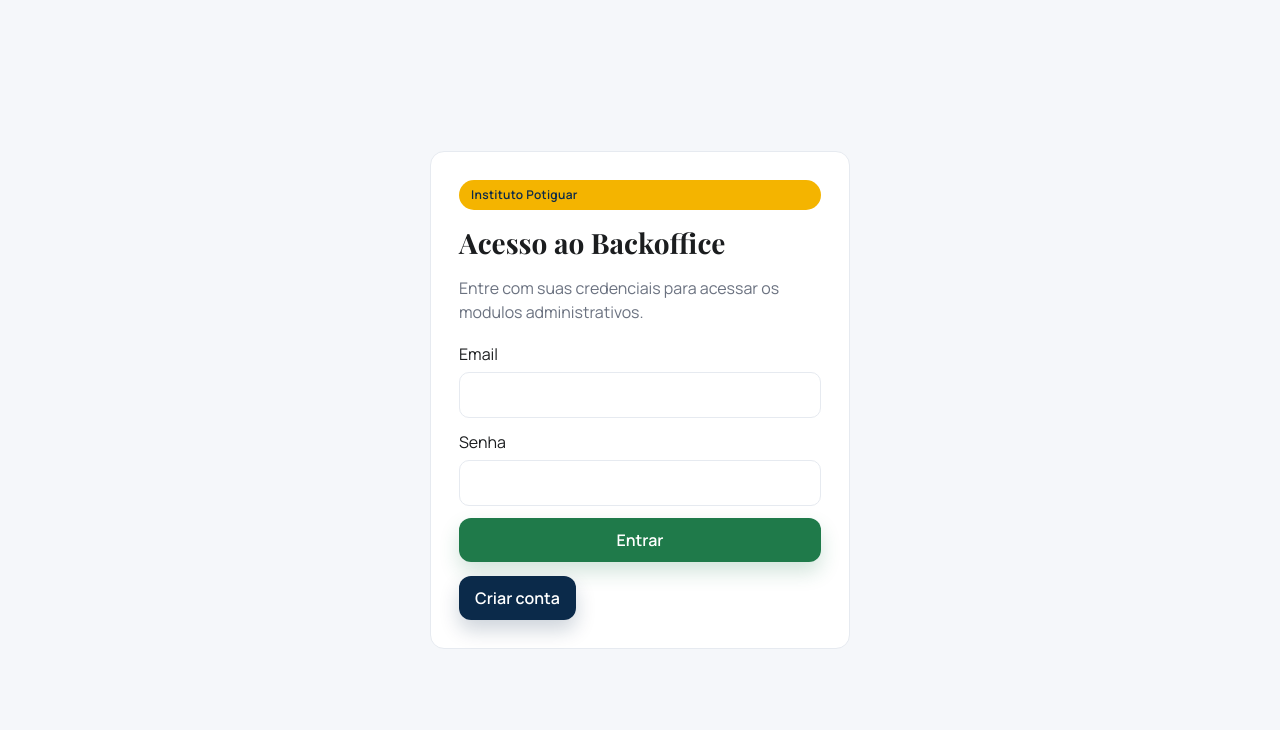
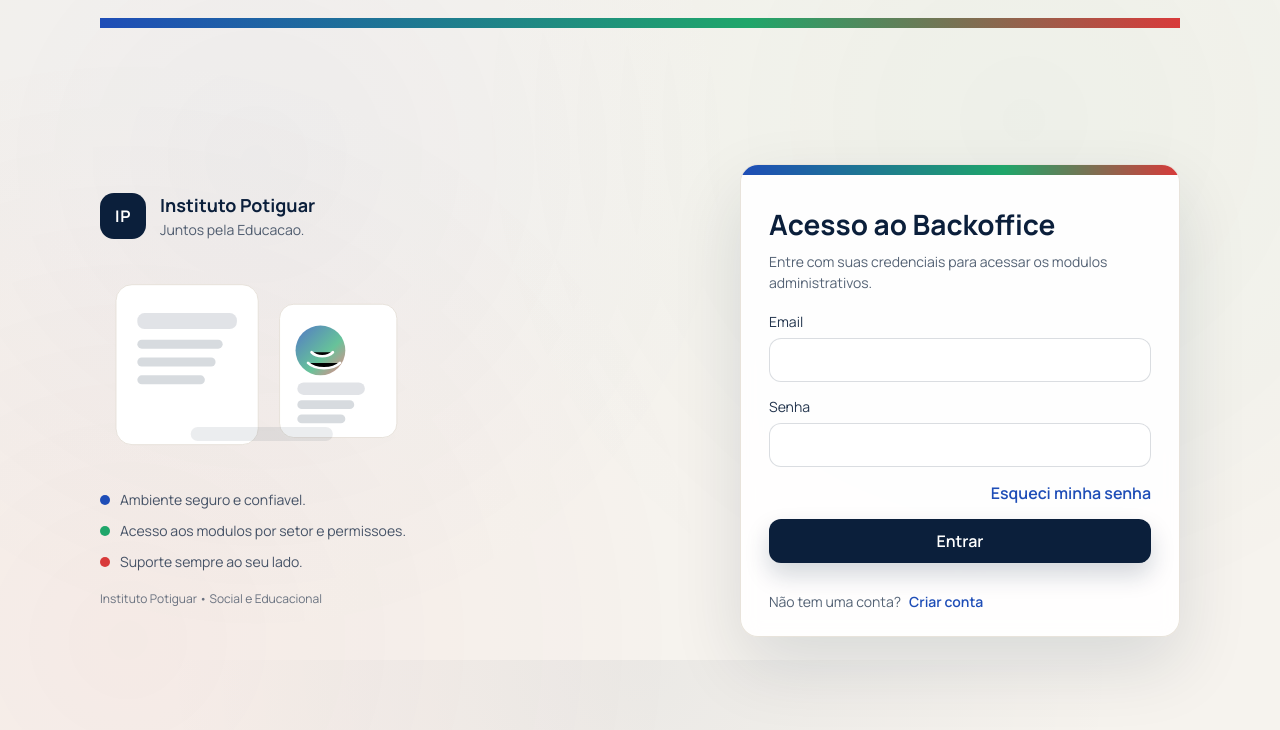
Before and after one commit to andrevrochaf-wq/institut0-potiguar, a Next.js app in the folder frontend/: page /institut0-potiguar/login in a window 1280 px wide. Shown: the top 730 px of the page. Built offline with nearby package versions, Linux system fonts and the light colour scheme; no server answers; a web font is replaced by a local one.

Commit message:
Auth: layout e card potiguar

```diff
--- a/frontend/src/app/globals.css
+++ b/frontend/src/app/globals.css
@@ -445,3 +445,289 @@ textarea {
     padding: 16px 20px;
   }
 }
+
+.ip-auth {
+  min-height: 100vh;
+  background: #f6f3ee;
+  position: relative;
+  overflow: hidden;
+}
+
+.ip-auth::before {
+  content: '';
+  position: absolute;
+  inset: 0;
+  background:
+    radial-gradient(circle at 20% 20%, rgba(30, 77, 183, 0.05), transparent 40%),
+    radial-gradient(circle at 80% 15%, rgba(31, 166, 106, 0.05), transparent 45%),
+    radial-gradient(circle at 10% 80%, rgba(216, 58, 58, 0.06), transparent 45%);
+  opacity: 0.8;
+  pointer-events: none;
+}
+
+.ip-auth::after {
+  content: '';
+  position: absolute;
+  left: 0;
+  right: 0;
+  bottom: -120px;
+  height: 260px;
+  background: radial-gradient(circle at 50% 0%, rgba(11, 31, 59, 0.08), transparent 70%);
+  opacity: 0.6;
+  pointer-events: none;
+}
+
+.ip-auth__top-ribbon {
+  position: absolute;
+  top: 18px;
+  left: 50%;
+  transform: translateX(-50%);
+  width: min(1080px, 92%);
+  z-index: 1;
+}
+
+.ip-auth__container {
+  min-height: 100vh;
+  display: flex;
+  align-items: center;
+  padding: 48px 24px;
+  position: relative;
+  z-index: 2;
+}
+
+.ip-auth__grid {
+  width: min(1080px, 100%);
+  margin: 0 auto;
+  display: grid;
+  grid-template-columns: minmax(280px, 1fr) minmax(320px, 440px);
+  gap: 40px;
+  align-items: center;
+}
+
+.ip-brand {
+  display: grid;
+  gap: 18px;
+  color: #0b1f3b;
+}
+
+.ip-brand__logo {
+  display: flex;
+  align-items: center;
+  gap: 14px;
+}
+
+.ip-brand__mark {
+  width: 46px;
+  height: 46px;
+  border-radius: 14px;
+  background: #0b1f3b;
+  color: #fff;
+  display: grid;
+  place-items: center;
+  font-weight: 700;
+  letter-spacing: 0.04em;
+}
+
+.ip-brand__logo strong {
+  font-size: 18px;
+}
+
+.ip-brand__logo span {
+  display: block;
+  font-size: 14px;
+  color: rgba(11, 31, 59, 0.7);
+}
+
+.ip-illustration {
+  width: min(320px, 100%);
+  height: auto;
+}
+
+.ip-brand__bullets {
+  list-style: none;
+  display: grid;
+  gap: 10px;
+  font-size: 14px;
+  color: rgba(11, 31, 59, 0.75);
+}
+
+.ip-brand__bullets li {
+  display: flex;
+  align-items: center;
+  gap: 10px;
+}
+
+.ip-dot {
+  width: 10px;
+  height: 10px;
+  border-radius: 999px;
+  display: inline-block;
+}
+
+.ip-dot--blue {
+  background: #1e4db7;
+}
+
+.ip-dot--green {
+  background: #1fa66a;
+}
+
+.ip-dot--red {
+  background: #d83a3a;
+}
+
+.ip-brand__footer {
+  font-size: 12px;
+  color: rgba(11, 31, 59, 0.6);
+}
+
+.ip-auth__card {
+  display: flex;
+  justify-content: center;
+}
+
+.ip-card {
+  width: 100%;
+  background: rgba(255, 255, 255, 0.92);
+  border-radius: 18px;
+  border: 1px solid rgba(230, 224, 216, 0.9);
+  box-shadow: 0 28px 70px rgba(11, 31, 59, 0.12);
+  backdrop-filter: blur(10px);
+  overflow: hidden;
+}
+
+.ip-card__ribbon {
+  height: 10px;
+}
+
+.ip-ribbon {
+  height: 10px;
+  width: 100%;
+  background: linear-gradient(90deg, #1e4db7, #1fa66a 60%, #d83a3a);
+}
+
+.ip-card__body {
+  padding: 28px;
+  display: grid;
+  gap: 18px;
+}
+
+.ip-card__heading h1 {
+  font-size: 28px;
+  color: #0b1f3b;
+  margin-bottom: 6px;
+}
+
+.ip-card__heading p {
+  color: rgba(11, 31, 59, 0.7);
+  font-size: 14px;
+}
+
+.ip-card__footer {
+  padding: 0 28px 24px;
+}
+
+.ip-card__footer-row {
+  display: flex;
+  align-items: center;
+  gap: 8px;
+  color: rgba(11, 31, 59, 0.7);
+  font-size: 14px;
+}
+
+.ip-form {
+  display: grid;
+  gap: 14px;
+}
+
+.ip-field {
+  display: grid;
+  gap: 6px;
+  font-size: 14px;
+  color: rgba(11, 31, 59, 0.9);
+}
+
+.ip-input {
+  height: 44px;
+  border-radius: 12px;
+  border: 1px solid rgba(11, 31, 59, 0.15);
+  padding: 0 14px;
+  background: #fff;
+  transition: box-shadow 0.2s ease, border-color 0.2s ease;
+}
+
+.ip-input:focus {
+  outline: none;
+  border-color: #1e4db7;
+  box-shadow: 0 0 0 4px rgba(30, 77, 183, 0.14);
+}
+
+.ip-btn {
+  width: 100%;
+  height: 44px;
+  border-radius: 12px;
+  border: none;
+  background: #0b1f3b;
+  color: #fff;
+  font-weight: 600;
+  cursor: pointer;
+  transition: transform 0.2s ease, box-shadow 0.2s ease;
+  box-shadow: 0 12px 24px rgba(11, 31, 59, 0.18);
+}
+
+.ip-btn:hover {
+  transform: translateY(-1px);
+}
+
+.ip-btn:disabled {
+  opacity: 0.6;
+  cursor: not-allowed;
+}
+
+.ip-link {
+  color: #1e4db7;
+  text-decoration: none;
+  font-weight: 600;
+}
+
+.ip-link:focus {
+  outline: 2px solid rgba(30, 77, 183, 0.4);
+  outline-offset: 2px;
+}
+
+.ip-error {
+  padding: 10px 12px;
+  border-radius: 10px;
+  border: 1px solid rgba(216, 58, 58, 0.25);
+  background: rgba(216, 58, 58, 0.08);
+  color: #8b1f1f;
+  font-size: 13px;
+}
+
+.ip-form__row {
+  display: flex;
+  justify-content: flex-end;
+}
+
+@media (max-width: 960px) {
+  .ip-auth__grid {
+    grid-template-columns: 1fr;
+  }
+
+  .ip-auth__top-ribbon {
+    top: 12px;
+  }
+
+  .ip-brand {
+    text-align: center;
+    justify-items: center;
+  }
+
+  .ip-brand__logo {
+    justify-content: center;
+  }
+
+  .ip-card__footer-row {
+    justify-content: center;
+  }
+}
--- a/frontend/src/app/login/page.tsx
+++ b/frontend/src/app/login/page.tsx
@@ -2,6 +2,9 @@
 
 import { useState } from 'react';
 import { useRouter } from 'next/navigation';
+import Link from 'next/link';
+import AuthLayout from '../../components/auth/AuthLayout';
+import AuthCard from '../../components/auth/AuthCard';
 
 const API_URL = process.env.NEXT_PUBLIC_API_URL ?? 'http://localhost:3001';
 
@@ -51,23 +54,24 @@ export default function LoginPage() {
   }
 
   return (
-    <div className="page">
-      <div className="card" style={{ maxWidth: 420, width: '100%', padding: 28 }}>
-        <div style={{ display: 'grid', gap: 12, marginBottom: 18 }}>
-          <span className="badge">Instituto Potiguar</span>
-          <h1 style={{ fontFamily: 'var(--font-display)', fontSize: 28 }}>
-            Acesso ao Backoffice
-          </h1>
-          <p className="muted">
-            Entre com suas credenciais para acessar os modulos administrativos.
-          </p>
-        </div>
-
-        <form onSubmit={handleSubmit} style={{ display: 'grid', gap: 12 }}>
-          <label style={{ display: 'grid', gap: 6 }}>
-            Email
+    <AuthLayout>
+      <AuthCard
+        title="Acesso ao Backoffice"
+        subtitle="Entre com suas credenciais para acessar os modulos administrativos."
+        footer={
+          <div className="ip-card__footer-row">
+            <span>Não tem uma conta?</span>
+            <Link className="ip-link" href="/register">
+              Criar conta
+            </Link>
+          </div>
+        }
+      >
+        <form onSubmit={handleSubmit} className="ip-form">
+          <label className="ip-field">
+            <span>Email</span>
             <input
-              className="input"
+              className="ip-input"
               type="email"
               value={email}
               onChange={(event) => setEmail(event.target.value)}
@@ -75,10 +79,10 @@ export default function LoginPage() {
             />
           </label>
 
-          <label style={{ display: 'grid', gap: 6 }}>
-            Senha
+          <label className="ip-field">
+            <span>Senha</span>
             <input
-              className="input"
+              className="ip-input"
               type="password"
               value={password}
               onChange={(event) => setPassword(event.target.value)}
@@ -86,23 +90,23 @@ export default function LoginPage() {
             />
           </label>
 
-          {error ? <p style={{ color: 'var(--danger)' }}>{error}</p> : null}
+          {error ? (
+            <div className="ip-error" role="alert">
+              {error}
+            </div>
+          ) : null}
 
-          <button className="button" type="submit" disabled={loading}>
+          <div className="ip-form__row">
+            <Link className="ip-link" href="#" aria-label="Esqueci minha senha">
+              Esqueci minha senha
+            </Link>
+          </div>
+
+          <button className="ip-btn" type="submit" disabled={loading}>
             {loading ? 'Entrando...' : 'Entrar'}
           </button>
         </form>
-
-        <div style={{ marginTop: 14 }}>
-          <button
-            className="button secondary"
-            type="button"
-            onClick={() => router.push('/register')}
-          >
-            Criar conta
-          </button>
-        </div>
-      </div>
-    </div>
+      </AuthCard>
+    </AuthLayout>
   );
 }
--- /dev/null
+++ b/frontend/src/components/auth/AuthCard.tsx
@@ -0,0 +1,26 @@
+import PotiguarRibbon from './PotiguarRibbon';
+
+type AuthCardProps = {
+  title: string;
+  subtitle?: string;
+  children: React.ReactNode;
+  footer?: React.ReactNode;
+};
+
+export default function AuthCard({ title, subtitle, children, footer }: AuthCardProps) {
+  return (
+    <div className="ip-card">
+      <div className="ip-card__ribbon">
+        <PotiguarRibbon />
+      </div>
+      <div className="ip-card__body">
+        <div className="ip-card__heading">
+          <h1>{title}</h1>
+          {subtitle ? <p>{subtitle}</p> : null}
+        </div>
+        {children}
+      </div>
+      {footer ? <div className="ip-card__footer">{footer}</div> : null}
+    </div>
+  );
+}
--- /dev/null
+++ b/frontend/src/components/auth/AuthLayout.tsx
@@ -0,0 +1,50 @@
+import EducationIllustration from './EducationIllustration';
+import PotiguarRibbon from './PotiguarRibbon';
+
+type AuthLayoutProps = {
+  children: React.ReactNode;
+};
+
+export default function AuthLayout({ children }: AuthLayoutProps) {
+  return (
+    <div className="ip-auth">
+      <div className="ip-auth__top-ribbon" aria-hidden="true">
+        <PotiguarRibbon />
+      </div>
+      <div className="ip-auth__container">
+        <div className="ip-auth__grid">
+          <aside className="ip-brand">
+            <div className="ip-brand__logo">
+              <div className="ip-brand__mark">IP</div>
+              <div>
+                <strong>Instituto Potiguar</strong>
+                <span>Juntos pela Educacao.</span>
+              </div>
+            </div>
+
+            <EducationIllustration />
+
+            <ul className="ip-brand__bullets">
+              <li>
+                <span className="ip-dot ip-dot--blue" />
+                Ambiente seguro e confiavel.
+              </li>
+              <li>
+                <span className="ip-dot ip-dot--green" />
+                Acesso aos modulos por setor e permissoes.
+              </li>
+              <li>
+                <span className="ip-dot ip-dot--red" />
+                Suporte sempre ao seu lado.
+              </li>
+            </ul>
+
+            <div className="ip-brand__footer">Instituto Potiguar • Social e Educacional</div>
+          </aside>
+
+          <div className="ip-auth__card">{children}</div>
+        </div>
+      </div>
+    </div>
+  );
+}
--- /dev/null
+++ b/frontend/src/components/auth/EducationIllustration.tsx
@@ -0,0 +1,43 @@
+export default function EducationIllustration() {
+  return (
+    <svg
+      className="ip-illustration"
+      viewBox="0 0 360 240"
+      role="img"
+      aria-label="Ilustracao educacional"
+    >
+      <defs>
+        <linearGradient id="ipGrad" x1="0" y1="0" x2="1" y2="1">
+          <stop offset="0%" stopColor="#1E4DB7" stopOpacity="0.9" />
+          <stop offset="60%" stopColor="#1FA66A" stopOpacity="0.8" />
+          <stop offset="100%" stopColor="#D83A3A" stopOpacity="0.7" />
+        </linearGradient>
+      </defs>
+      <rect x="18" y="30" width="160" height="180" rx="18" fill="#ffffff" stroke="#E6E0D8" />
+      <rect x="202" y="52" width="132" height="150" rx="16" fill="#ffffff" stroke="#E6E0D8" />
+      <rect x="42" y="62" width="112" height="18" rx="8" fill="#0B1F3B" opacity="0.12" />
+      <rect x="42" y="92" width="96" height="10" rx="5" fill="#0B1F3B" opacity="0.16" />
+      <rect x="42" y="112" width="88" height="10" rx="5" fill="#0B1F3B" opacity="0.16" />
+      <rect x="42" y="132" width="76" height="10" rx="5" fill="#0B1F3B" opacity="0.16" />
+
+      <circle cx="248" cy="104" r="28" fill="url(#ipGrad)" opacity="0.85" />
+      <path
+        d="M238 106c6 6 18 6 24 0"
+        stroke="#ffffff"
+        strokeWidth="3"
+        strokeLinecap="round"
+      />
+      <path
+        d="M234 118c8 8 28 8 36 0"
+        stroke="#ffffff"
+        strokeWidth="3"
+        strokeLinecap="round"
+      />
+      <rect x="222" y="140" width="76" height="14" rx="7" fill="#0B1F3B" opacity="0.12" />
+      <rect x="222" y="160" width="64" height="10" rx="5" fill="#0B1F3B" opacity="0.16" />
+      <rect x="222" y="176" width="54" height="10" rx="5" fill="#0B1F3B" opacity="0.16" />
+
+      <rect x="102" y="190" width="160" height="16" rx="8" fill="#0B1F3B" opacity="0.08" />
+    </svg>
+  );
+}
--- /dev/null
+++ b/frontend/src/components/auth/PotiguarRibbon.tsx
@@ -0,0 +1,3 @@
+export default function PotiguarRibbon() {
+  return <div className="ip-ribbon" aria-hidden="true" />;
+}
```
Also changed, not shown: frontend/src/app/register/page.tsx (+34 -32 lines).
